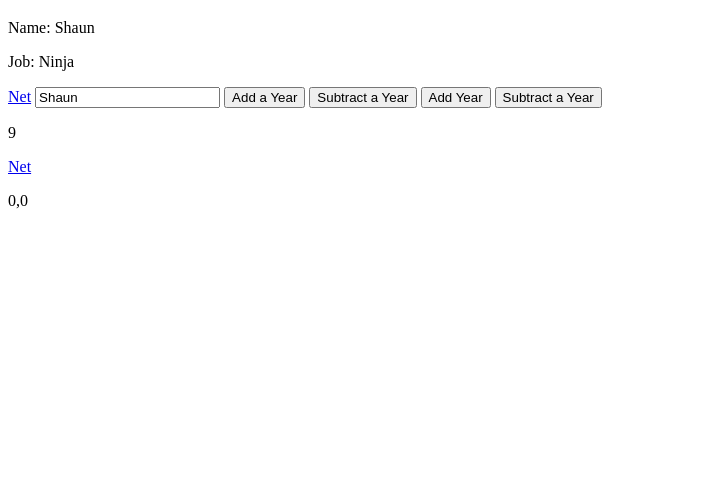
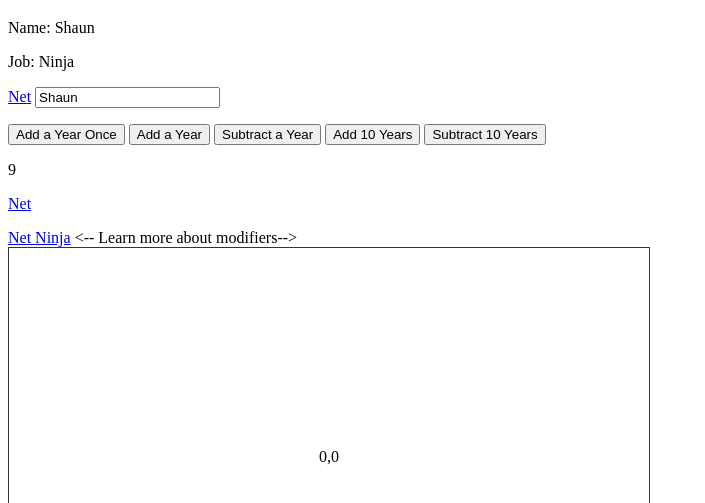
Before and after one commit to RoamingAroundRome/vuetuts, a plain HTML site: page index.html in a window 1280 px wide. Shown: the part 61-564 px from the top of the page, without its empty margins (0-705 px from the left). Drawn offline with nearby package versions, Linux system fonts and the light colour scheme.

Commit message:
tutorial#6

```diff
--- a/app.js
+++ b/app.js
@@ -24,6 +24,9 @@ methods: {
     updateXy:function(event){
         this.x = event.offsetX;
         this.y = event.offsetY;
+    },
+    click: function(){
+        alert('GWAPO KO');
     }
 }
 
--- a/index.html
+++ b/index.html
@@ -1,9 +1,9 @@
 <!DOCTYPE html>
 <html>
   <head>
-        <meta charset="utf-8">
-        <title> Vue </title>
-        <link href="style.css" rel="stylesheet"/>
+    <meta charset="utf-8" />
+    <title>Vue</title>
+    <link href="style.css" rel="stylesheet" />
     <script src="https://unpkg.com/vue"></script>
   </head>
   <body>
@@ -12,13 +12,19 @@
       <p>Name: {{ name }}</p>
       <p>Job: {{ job }}</p>
       <a v-bind:href="website">Net</a>
-            <input type="text" v-bind:value="name"/>
+      <input type="text" v-bind:value="name" />
+      <div>
+        <p></p>
+        <button @click.once="add(1)">Add a Year Once</button>
         <button @click="add(1)">Add a Year</button>
         <button v-on:click="subtract(1)">Subtract a Year</button>
-            <button @dblclick="add(10)">Add  Year</button>
-            <button v-on:dblclick="subtract(10)">Subtract a Year</button>
+        <button @dblclick="add(10)">Add 10 Years</button>
+        <button v-on:dblclick="subtract(10)">Subtract 10 Years</button>
         <p>{{ num }}</p>
+      </div>
       <p v-html="websiteTag"></p>
+      <a v-on:click.prevent="click" href="website">Net Ninja</a>
+      <-- Learn more about modifiers-->
 
       <div id="canvas" v-on:mousemove="updateXy">{{ x }},{{ y }}</div>
     </div>
--- a/style.css
+++ b/style.css
@@ -0,0 +1,6 @@
+#canvas{
+    width: 600px;
+    padding: 200px 20px;
+    text-align: center;
+    border: 1px solid #333333;
+}
```
Lines whose indentation alone changed are shown as unchanged.
